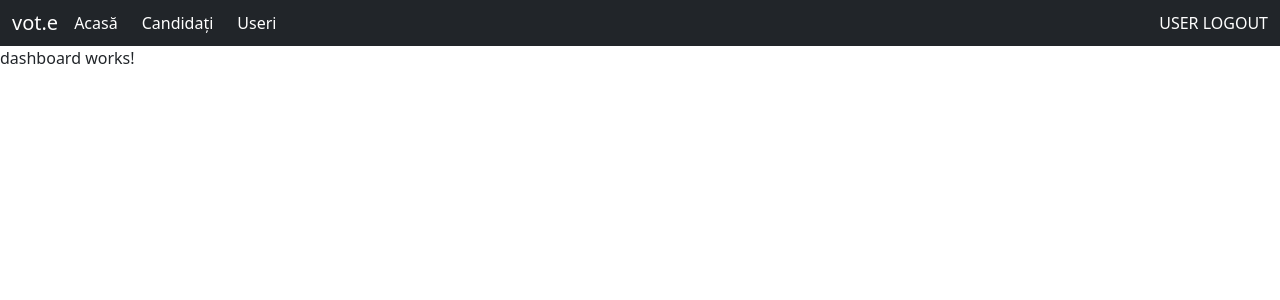
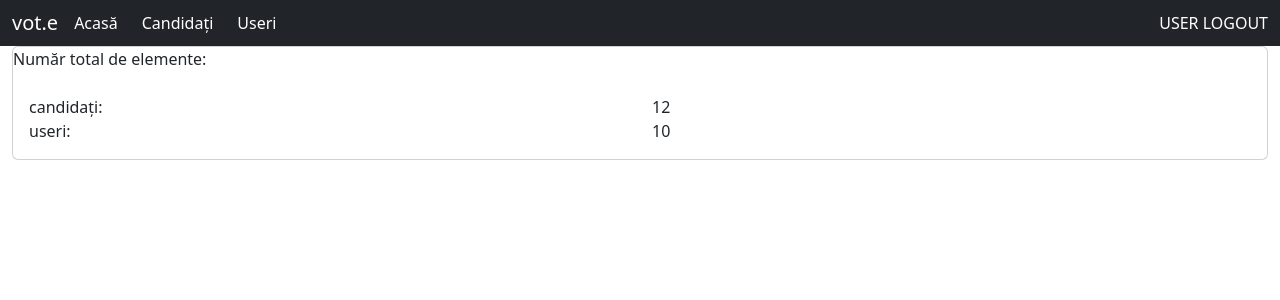
Before and after one commit to Malizianno/vote-frontend, an Angular app: page /dashboard in a window 1280 px wide. Shown: the top 300 px of the page. Built offline with nearby package versions, Linux system fonts and the light colour scheme.

Commit message:
add fake dashboard for design purposes;

```diff
--- a/src/app/dashboard/dashboard.component.html
+++ b/src/app/dashboard/dashboard.component.html
@@ -1 +1,17 @@
-<p>dashboard works!</p>
+<div class="container-fluid">
+    <div class="card">
+        <div class="card-title">Număr total de elemente:</div>
+        <div class="card-body">
+            <div class="row">
+                <div class="col">candidați: </div>
+                <div class="col">{{ totals.candidates }}</div>
+            </div>
+            <div class="row">
+                <div class="col">useri: </div>
+                <div class="col">{{ totals.users }}</div>
+            </div>
+        </div>
+    </div>
+
+
+</div>
--- a/src/app/dashboard/dashboard.component.ts
+++ b/src/app/dashboard/dashboard.component.ts
@@ -7,4 +7,8 @@ import { Component } from '@angular/core';
 })
 export class DashboardComponent {
 
+  totals = {
+    users: 10,
+    candidates: 12
+  };
 }
```
